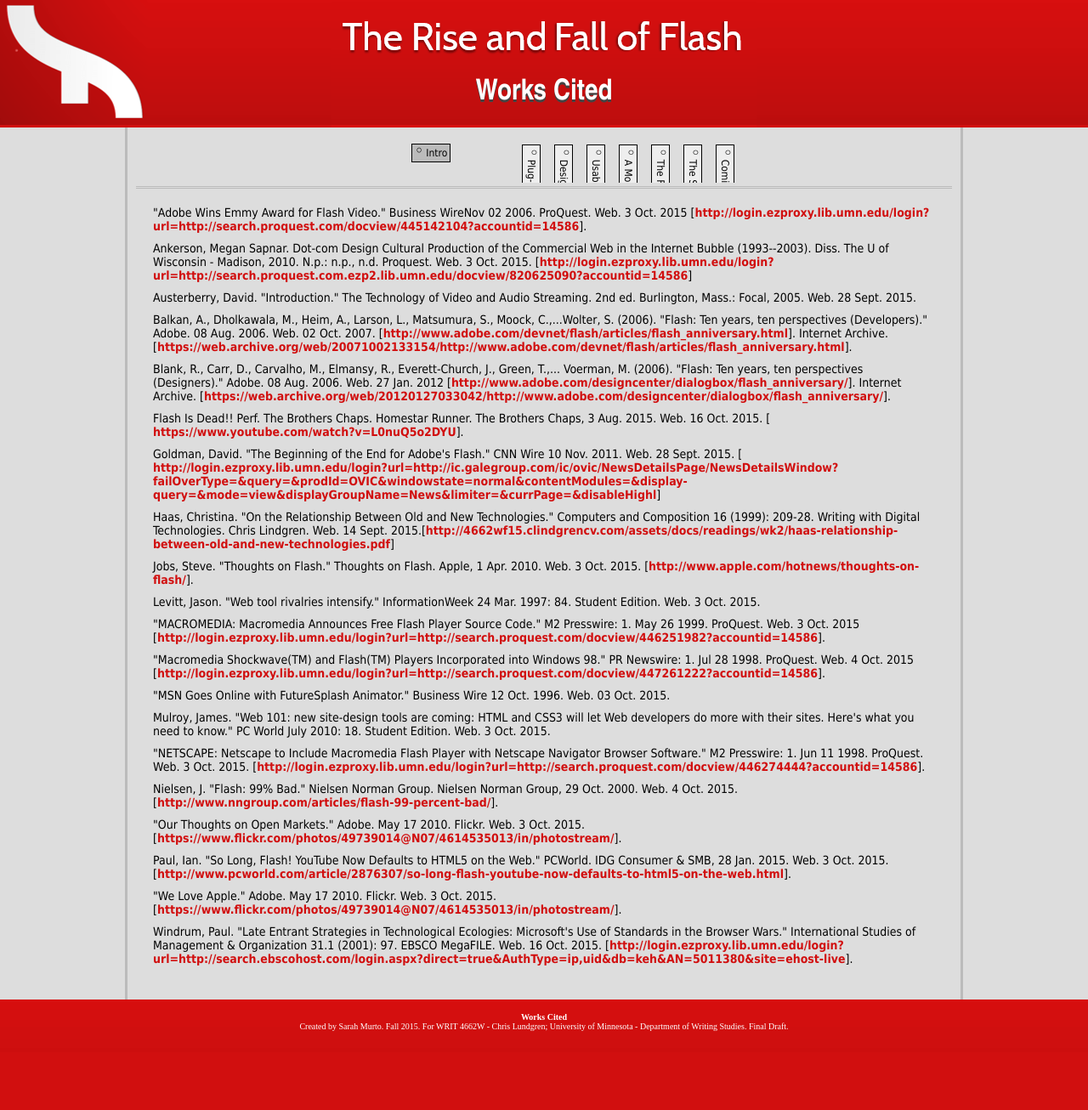
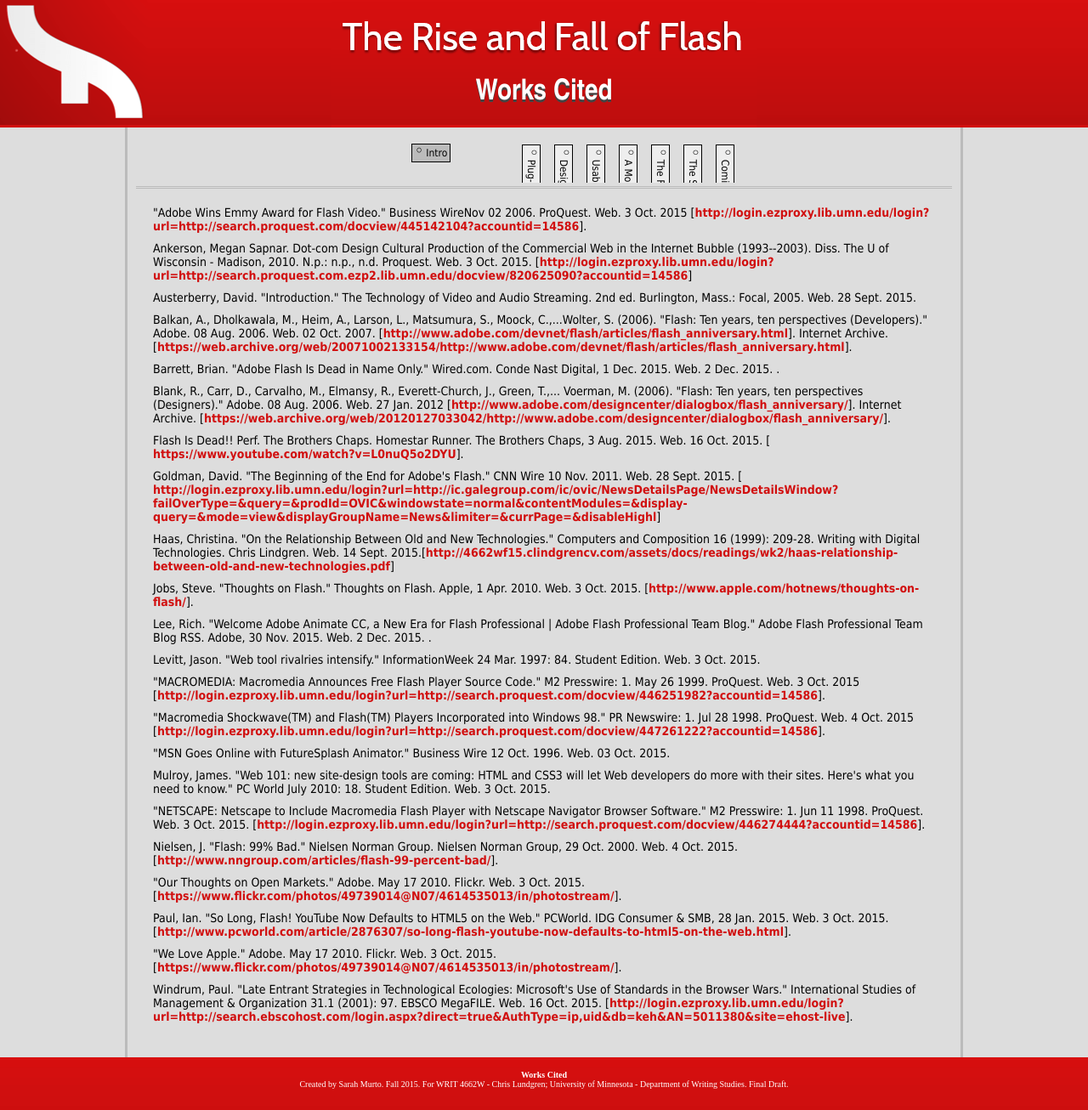
Before and after one commit to murtosl/HistoryOfFlash_4662W, a Jekyll site: the page built from _posts/2015-10-12-Citations.html, in a window 1280 px wide. Shown: the whole page at 85% size. Built offline with Jekyll 4.4.1, drawn with Linux system fonts in a browser that asks for light colours; nearby versions of some CDN libraries; before the commit the page ends 1238 px from its top, so only the background shows below that.

Commit message:
Adobe apparently agrees with my assesment

```diff
--- a/_posts/2015-10-12-Citations.html
+++ b/_posts/2015-10-12-Citations.html
@@ -27,6 +27,8 @@
  [<a onclick="return alertBroken();" href="http://www.adobe.com/devnet/flash/articles/flash_anniversary.html">http://www.adobe.com/devnet/flash/articles/flash_anniversary.html</a>]. Internet Archive. [<a href="https://web.archive.org/web/20071002133154/http://www.adobe.com/devnet/flash/articles/flash_anniversary.html" target="_blank">https://web.archive.org/web/20071002133154/http://www.adobe.com/devnet/flash/articles/flash_anniversary.html</a>].
 </p>
 
+<p>Barrett, Brian. "Adobe Flash Is Dead in Name Only." Wired.com. Conde Nast Digital, 1 Dec. 2015. Web. 2 Dec. 2015. <http://www.wired.com/2015/12/adobe-flash-is-dead-in-name-only/>.</p>
+
 <p>
 Blank, R., Carr, D., Carvalho, M., Elmansy, R., Everett-Church, J., Green, T.,... Voerman, M. (2006). "Flash: Ten years, ten perspectives (Designers)." Adobe. 08 Aug. 2006. Web. 27 Jan. 2012
 [<a onclick="return alertBroken();" href="http://www.adobe.com/designcenter/dialogbox/flash_anniversary/">http://www.adobe.com/designcenter/dialogbox/flash_anniversary/</a>]. Internet Archive. [<a href="https://web.archive.org/web/20120127033042/http://www.adobe.com/designcenter/dialogbox/flash_anniversary/" target="_blank">https://web.archive.org/web/20120127033042/http://www.adobe.com/designcenter/dialogbox/flash_anniversary/</a>].
@@ -39,6 +41,8 @@
 <p>Haas, Christina. "On the Relationship Between Old and New Technologies." Computers and Composition 16 (1999): 209-28. Writing with Digital Technologies. Chris Lindgren. Web. 14 Sept. 2015.[<a target=_blank href="http://4662wf15.clindgrencv.com/assets/docs/readings/wk2/haas-relationship-between-old-and-new-technologies.pdf">http://4662wf15.clindgrencv.com/assets/docs/readings/wk2/haas-relationship-between-old-and-new-technologies.pdf</a>]</p>
 
 <p>Jobs, Steve. "Thoughts on Flash." Thoughts on Flash. Apple, 1 Apr. 2010. Web. 3 Oct. 2015. [<a target=_blank href="http://www.apple.com/hotnews/thoughts-on-flash/">http://www.apple.com/hotnews/thoughts-on-flash/</a>].</p>
+
+<p>Lee, Rich. "Welcome Adobe Animate CC, a New Era for Flash Professional | Adobe Flash Professional Team Blog." Adobe Flash Professional Team Blog RSS. Adobe, 30 Nov. 2015. Web. 2 Dec. 2015. <http://blogs.adobe.com/flashpro/welcome-adobe-animate-cc-a-new-era-for-flash-professional/>.</p>
 
 <p>
 Levitt, Jason. "Web tool rivalries intensify." InformationWeek 24 Mar. 1997: 84. Student Edition. Web. 3 Oct. 2015.
```
Also changed, not shown: _posts/2015-10-12-HTML5.html (+14 -3 lines), 2 other files.
